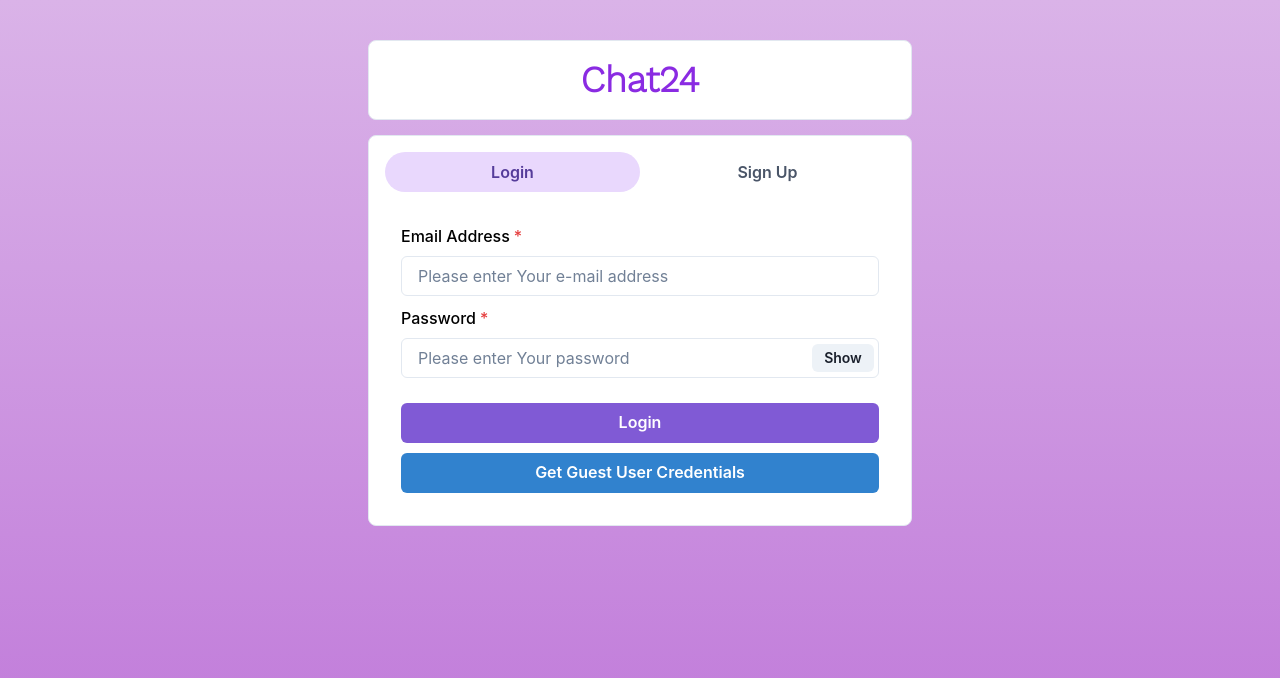
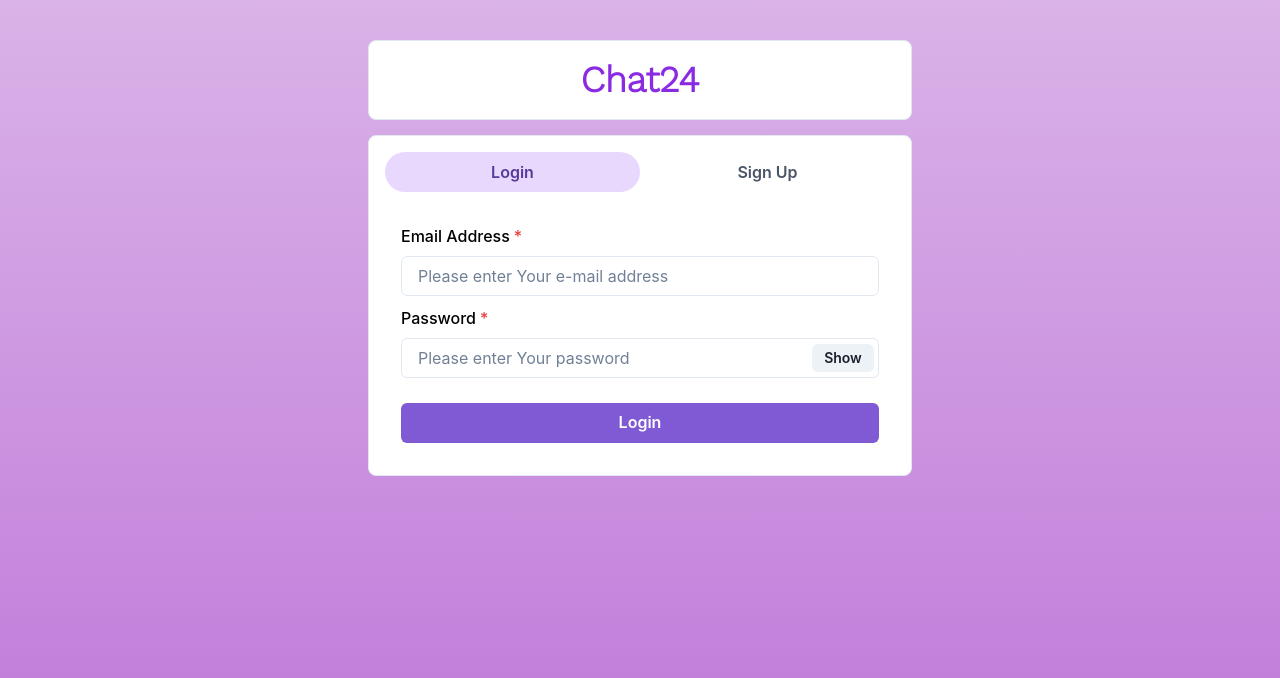
Before and after one commit to katjanakosic/gendev-messenger-challenge, a React (Vite) app in the folder client/: page / in a window 1280 px wide. Shown: the top 678 px of the page. Built offline with nearby package versions, Linux system fonts and the light colour scheme.

Commit message:
Beautify code and fix bugs

```diff
--- a/client/src/App.tsx
+++ b/client/src/App.tsx
@@ -11,7 +11,7 @@ function App() {
       style={{
         background: "linear-gradient(#dab3e8, #bf77d9)",
         width: "100%",
-        height: "100vh",
+        minHeight: "100vh",
       }}
     >
       <Routes>
--- a/client/src/components/authentication/Login.tsx
+++ b/client/src/components/authentication/Login.tsx
@@ -105,17 +105,6 @@ export const Login = () => {
       >
         Login
       </Button>
-      <Button
-        variant="solid"
-        colorScheme="blue"
-        width="100%"
-        onClick={() => {
-          setEmail("guest@example.com")
-          setPassword("123456")
-        }}
-      >
-        Get Guest User Credentials
-      </Button>
     </VStack>
   )
 }
--- a/client/src/components/authentication/SignUp.tsx
+++ b/client/src/components/authentication/SignUp.tsx
@@ -14,8 +14,6 @@ import axios from "axios"
 import { useToast } from "@chakra-ui/toast"
 import { useNavigate } from "react-router-dom"
 import { ConversationState } from "../../context/ConversationContextProvider"
-
-//TODO: Implement user type selection with a picker for 'customer' or 'service provider' which are both required fields
 
 export const SignUp = () => {
   const toast = useToast()
--- a/client/src/components/customs/ScrollableConversation.tsx
+++ b/client/src/components/customs/ScrollableConversation.tsx
@@ -31,7 +31,6 @@ export const ScrollableConversation = ({
               key={message._id}
               justifyContent={alignSelf}
               mb={2}
-              // ref={index === 0 ? lastMessageRef as any: undefined}
             >
               <Box
                 style={{
--- a/client/src/components/customs/SideDrawer.tsx
+++ b/client/src/components/customs/SideDrawer.tsx
@@ -91,7 +91,6 @@ export const SideDrawer = () => {
     }
   }
 
-  //userID is id of the user to whom we want to send the message
   const accessConversation = async (user_id: string) => {
     try {
       setLoadingConversation(true)
@@ -107,7 +106,6 @@ export const SideDrawer = () => {
         config
       )
 
-      //if conversation is already present in the list then update the list
       if (!conversations.find((c) => c._id === data._id))
         setConversations([data, ...conversations])
       setSelectedConversation(data)
--- a/client/src/components/customs/SingleConversation.tsx
+++ b/client/src/components/customs/SingleConversation.tsx
@@ -189,13 +189,8 @@ export const SingleConversation = () => {
     setHasMore(true)
     setMessages([])
     fetchMessages(1)
-    // setPageNumber((prevPageNumber) => prevPageNumber + 1)
     selectedConversationCompare = selectedConversation
   }, [selectedConversation])
-
-  // useEffect(() => {
-  //   fetchMessages()
-  // }, [pageNumber])
 
   useEffect(() => {
     socket = io(ENDPOINT)
--- a/client/src/components/customs/StarRating.tsx
+++ b/client/src/components/customs/StarRating.tsx
@@ -13,8 +13,6 @@ export const StarRating = ({
   count: number
   size: number
 }) => {
-  // count: number of stars you want, pass as props
-  //size: size of star that you want
   const [hover, setHover] = useState<number | null>(null)
 
   return (
```
Also changed, not shown: 2 other files (tests, documents, lock files or other folders).
